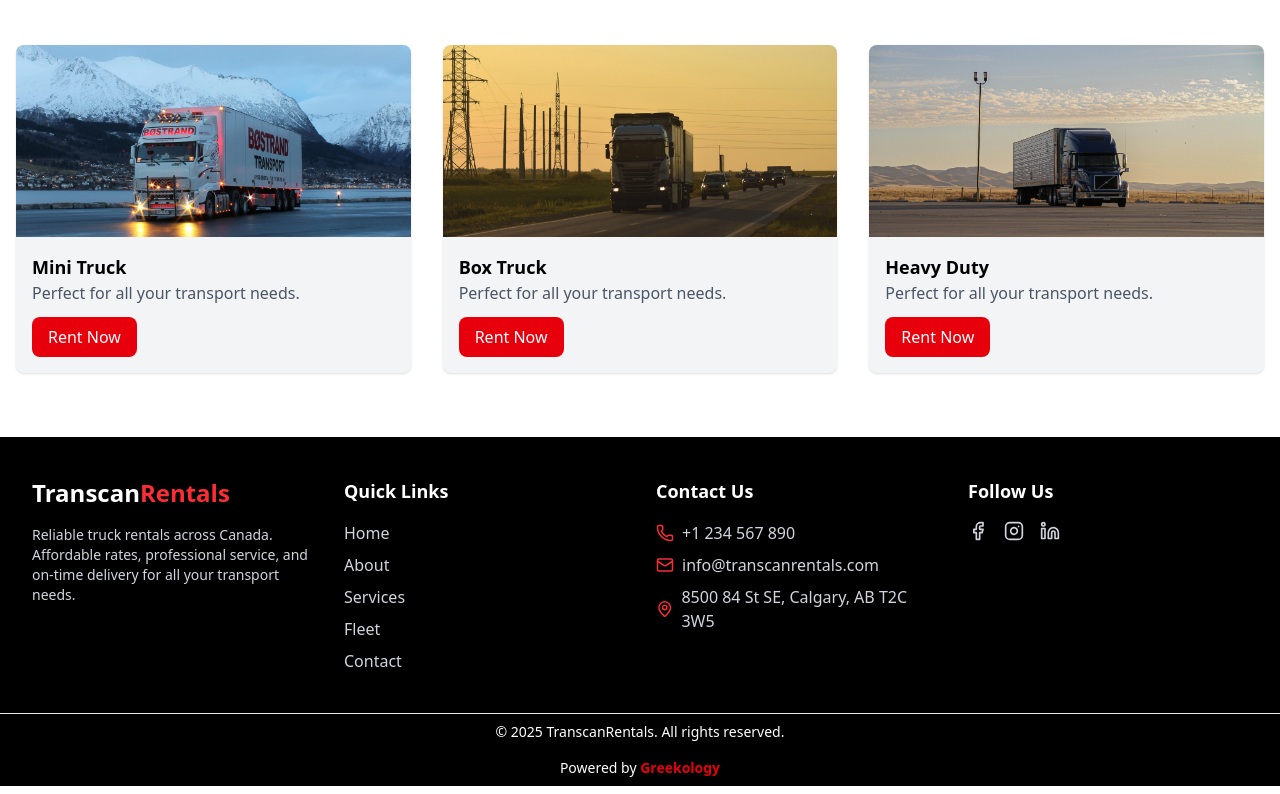
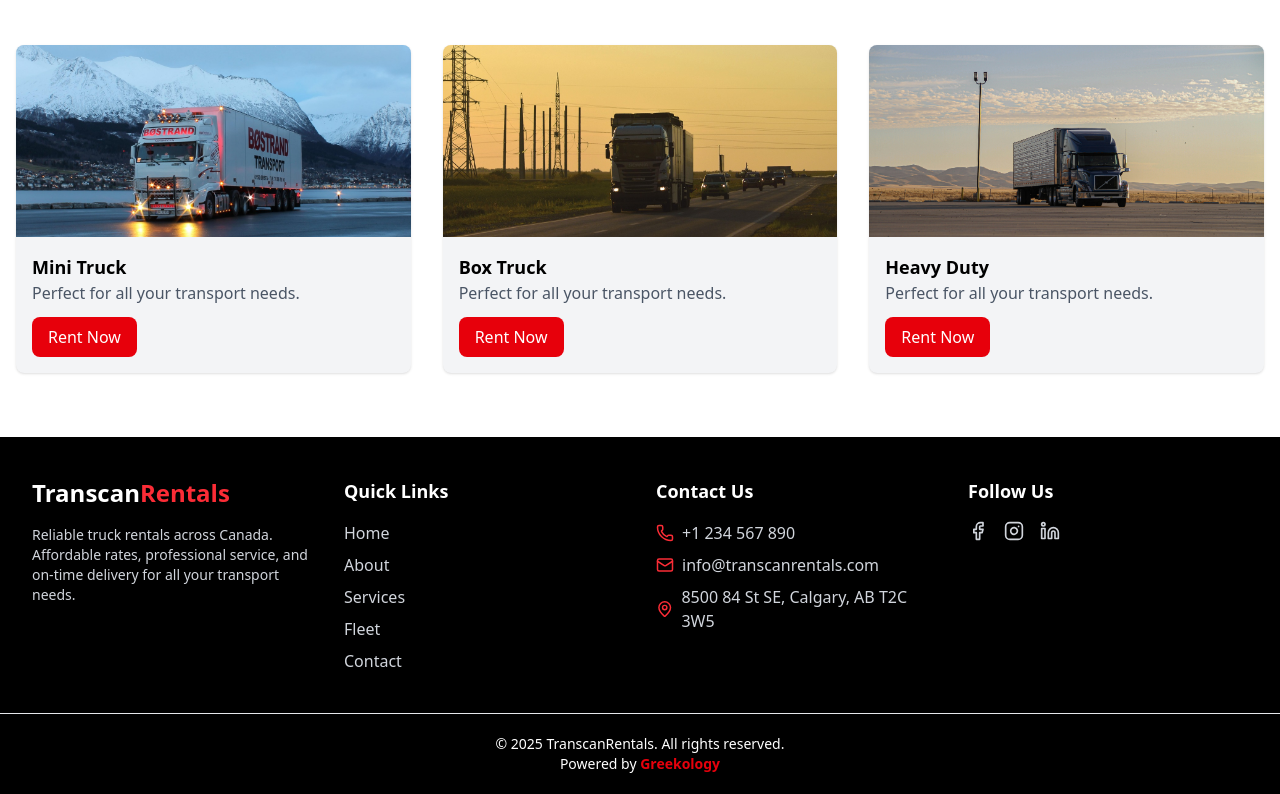
Before and after one commit to Shubham-juris/transcanrentals, a React (Vite) app: page / in a window 1280 px wide. Shown: the part 1363-2157 px from the top of the page. Built offline with nearby package versions, Linux system fonts and the light colour scheme.

Commit message:
worked om footer page

```diff
--- a/src/components/common/Footer.jsx
+++ b/src/components/common/Footer.jsx
@@ -100,12 +100,12 @@ const Footer = () => {
         <div className="w-full h-px bg-gray-200"></div>
 
         {/* Bottom Bar */}
-        <div className="bg-black text-white text-center py-2 text-sm">
+        <div className="bg-black text-white text-center py-5 text-sm">
           © {new Date().getFullYear()} TranscanRentals. All rights reserved.
-        </div>
-        <div className="bg-black text-white text-center py-2 text-sm">
-          Powered by{" "}
-          <span className="font-semibold text-red-600">Greekology</span>
+          <p>
+            Powered by{" "}
+            <span className="font-semibold text-red-600">Greekology</span>
+          </p>
         </div>
       </footer>
     </>
```
